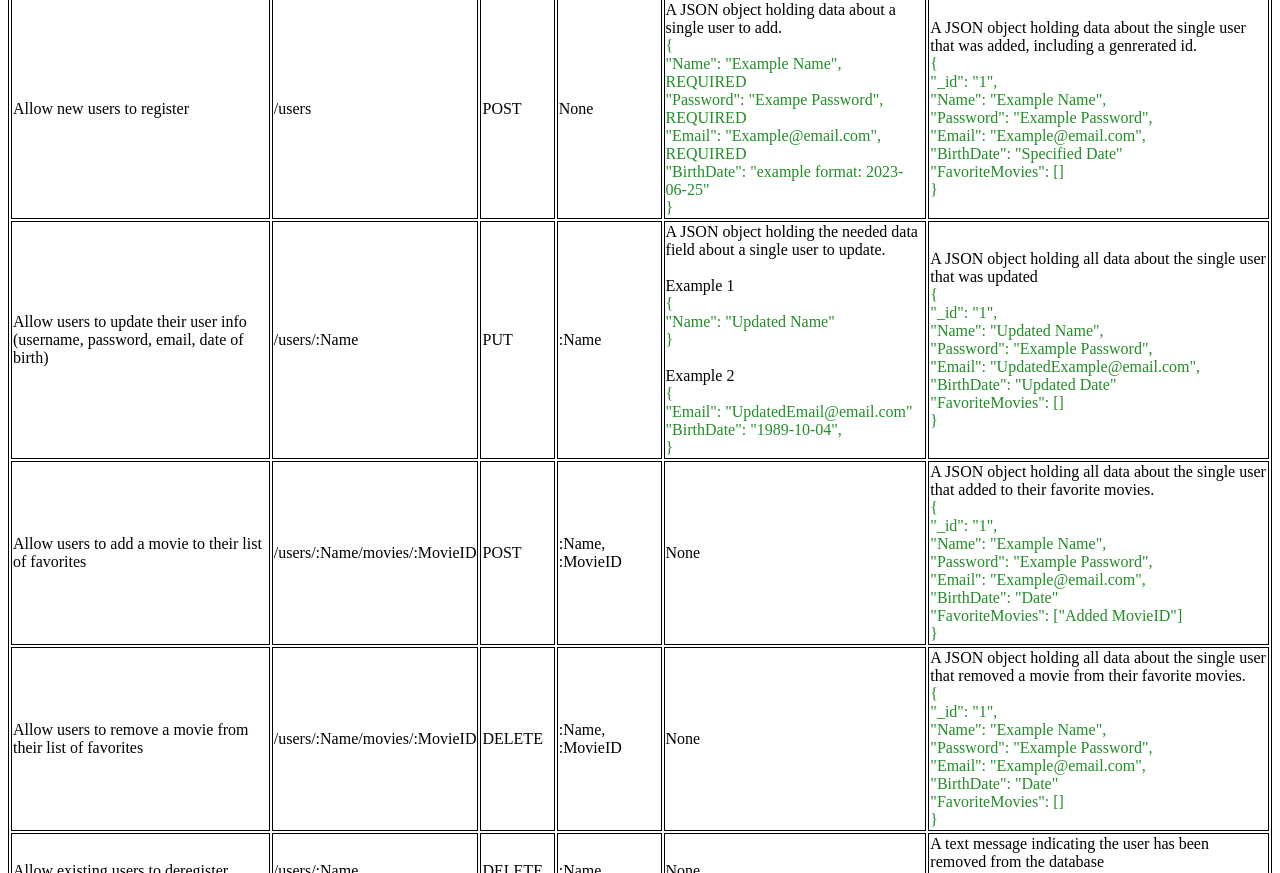
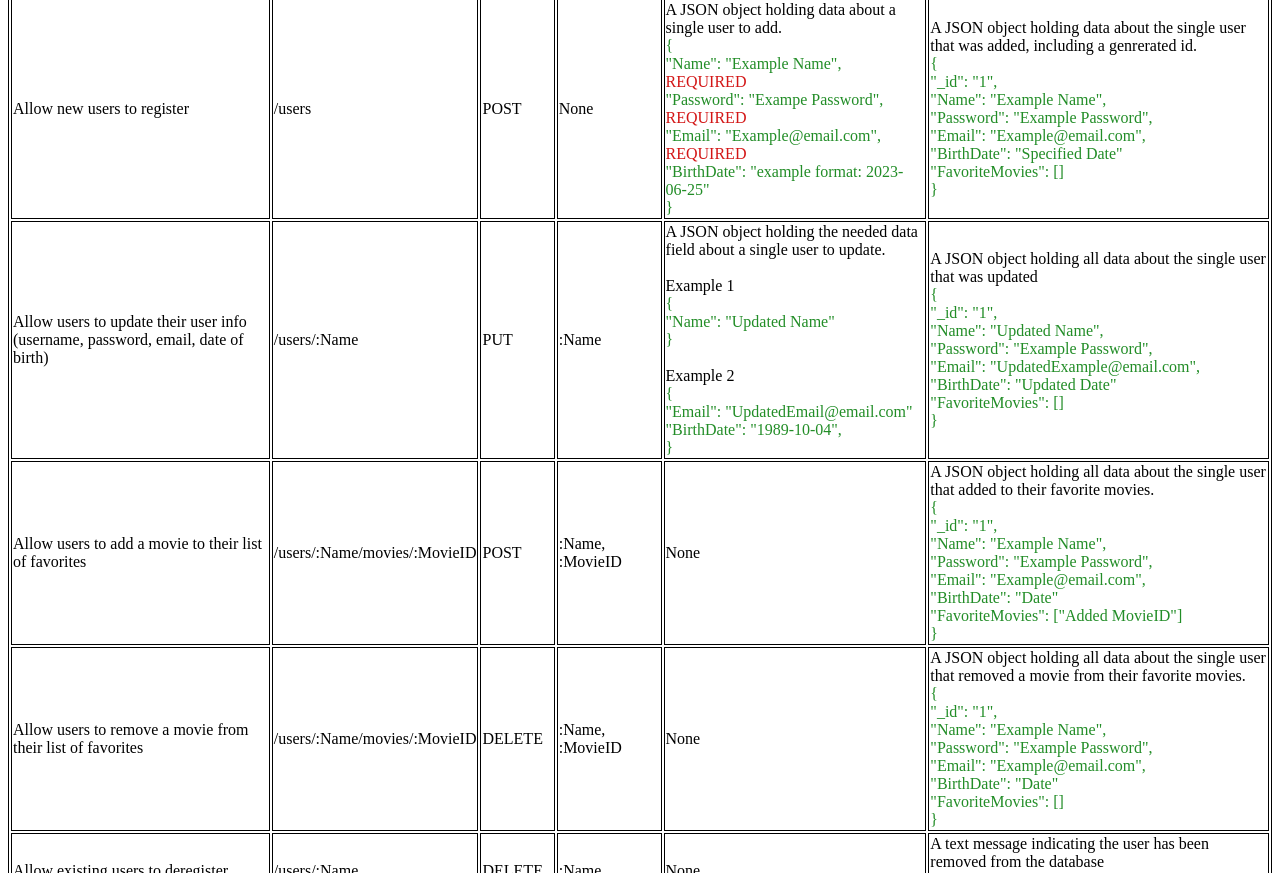
Before and after one commit to TubaJordan/Studio-Ghibli-Movie-API, a website: page public/documentation.html in a window 1280 px wide. Shown: the part 1518-2391 px from the top of the page. Drawn offline with Linux system fonts and the light colour scheme.

Commit message:
added red for documentation

```diff
--- a/public/style.css
+++ b/public/style.css
@@ -12,3 +12,7 @@ th {
 span {
     color: rgb(34, 141, 39)
 }
+
+.red {
+    color: rgb(211, 22, 22);
+}
```
